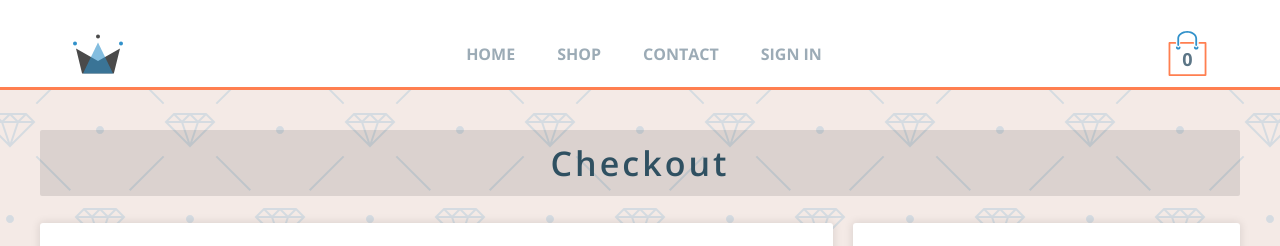
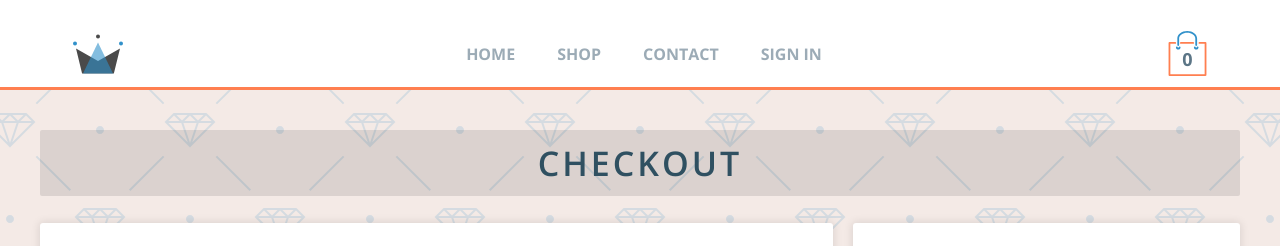
Before and after one commit to Bilaal96/crwn-clothing, a React (Create React App) app in the folder client/: page /checkout in a window 1280 px wide. Shown: the top 246 px of the page. Built offline with nearby package versions, Linux system fonts and the light colour scheme; no server answers.

Commit message:
Updated PageHeading Styles to make text uppercase, and adjusted Checkout Heading

```diff
--- a/client/src/components/styled/page-heading.js
+++ b/client/src/components/styled/page-heading.js
@@ -6,60 +6,10 @@
     padding: 1rem;
     background: rgba(0, 0, 0, 0.1);
 
-    /* ------------------ */
-    /* background: linear-gradient(
-        135deg,
-        rgba(30, 83, 115, 1) 0%,
-        rgba(245, 150, 116, 1) 30%,
-        rgba(248, 131, 121, 1) 100%
-    );
-    background: linear-gradient(
-        135deg,
-        rgba(30, 83, 115, 0.8) 0%,
-        rgba(245, 150, 116, 0.8) 30%,
-        rgba(248, 131, 121, 0.8) 100%
-    ); */
-    /* ------------------ */
-
-    /* ------------------ */
-    /* background: linear-gradient(
-        135deg,
-        rgba(66, 151, 160, 1) 0%,
-        rgba(245, 150, 116, 1) 30%,
-        rgba(248, 131, 121, 1) 100%
-    ); */
-    /* ___ #1 ___ */
-    /* background: linear-gradient(
-        135deg,
-        rgba(66, 151, 160, 0.7) 0%,
-        rgba(245, 150, 116, 0.7) 30%,
-        rgba(248, 131, 121, 0.7) 100%
-    ); */
-    /* ------------------ */
-
-    /* ------------------ */
-    /* ___ #2 ___ */
-    /* background: linear-gradient(
-        135deg,
-        rgba(0, 0, 0, 0.1) 0%,
-        rgba(248, 131, 121, 0.6) 35%,
-        rgba(245, 150, 116, 0.6) 65%,
-        rgba(0, 0, 0, 0.1) 100%
-    ); */
-    /* ___ #3 ___ */
-    /* background: linear-gradient(
-        135deg,
-        rgba(0, 0, 0, 0.1) 0%,
-        rgba(245, 150, 116, 0.6) 35%,
-        rgba(66, 151, 160, 0.7) 50%,
-        rgba(248, 131, 121, 0.6) 65%,
-        rgba(0, 0, 0, 0.1) 100%
-    ); */
-    /* ------------------ */
-
     font-size: ${({ theme: { fontSize } }) => fontSize.h1.xs};
     font-weight: 600;
     text-align: center;
+    text-transform: uppercase;
     letter-spacing: 0.3rem;
     margin-bottom: 0.8em;
     color: ${({ theme }) => theme.colors.mistyBlue};
--- a/client/src/pages/checkout/checkout.component.jsx
+++ b/client/src/pages/checkout/checkout.component.jsx
@@ -23,7 +23,7 @@
 
     return (
         <section className="checkout-page">
-            <PageHeading>Checkout</PageHeading>
+            <PageHeading>CHECKOUT</PageHeading>
             <ContentGrid>
                 <ContentGridItem colStart="1" colEnd="9">
                     <ContentBox>
```
